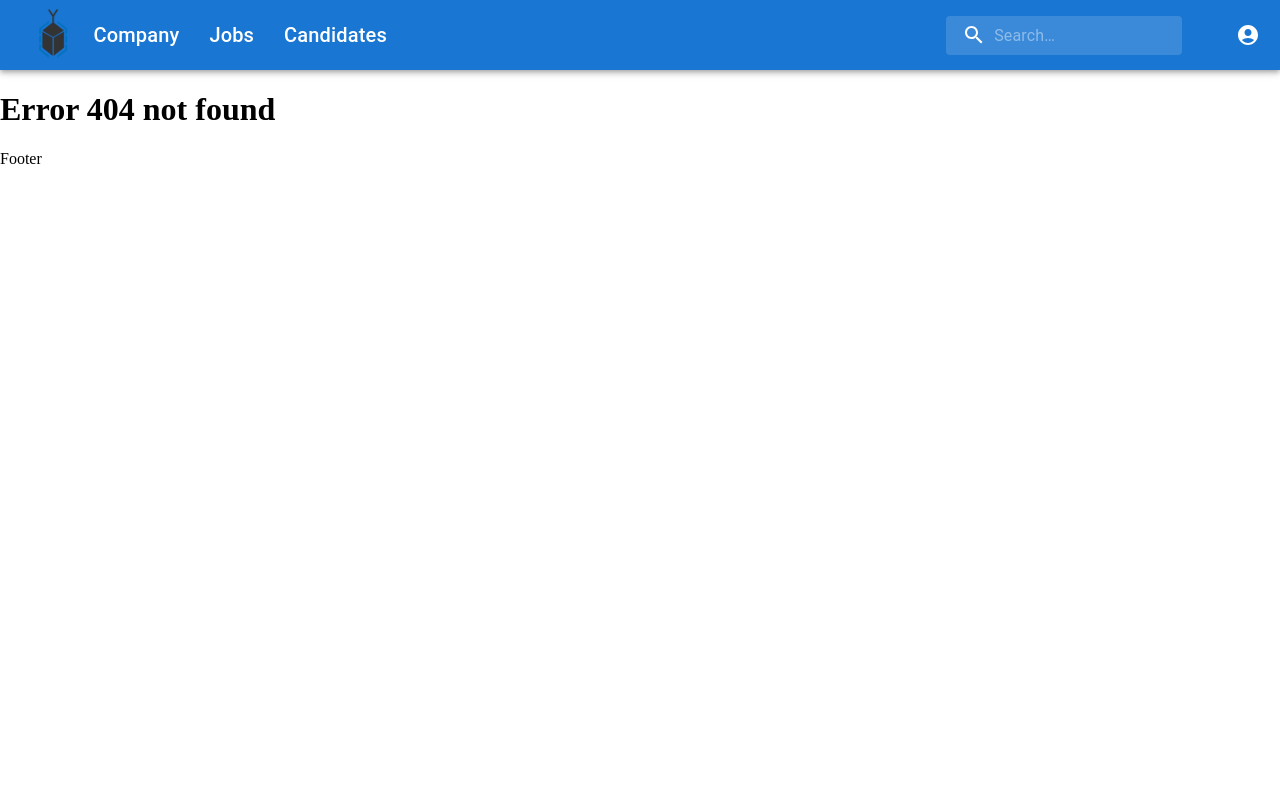
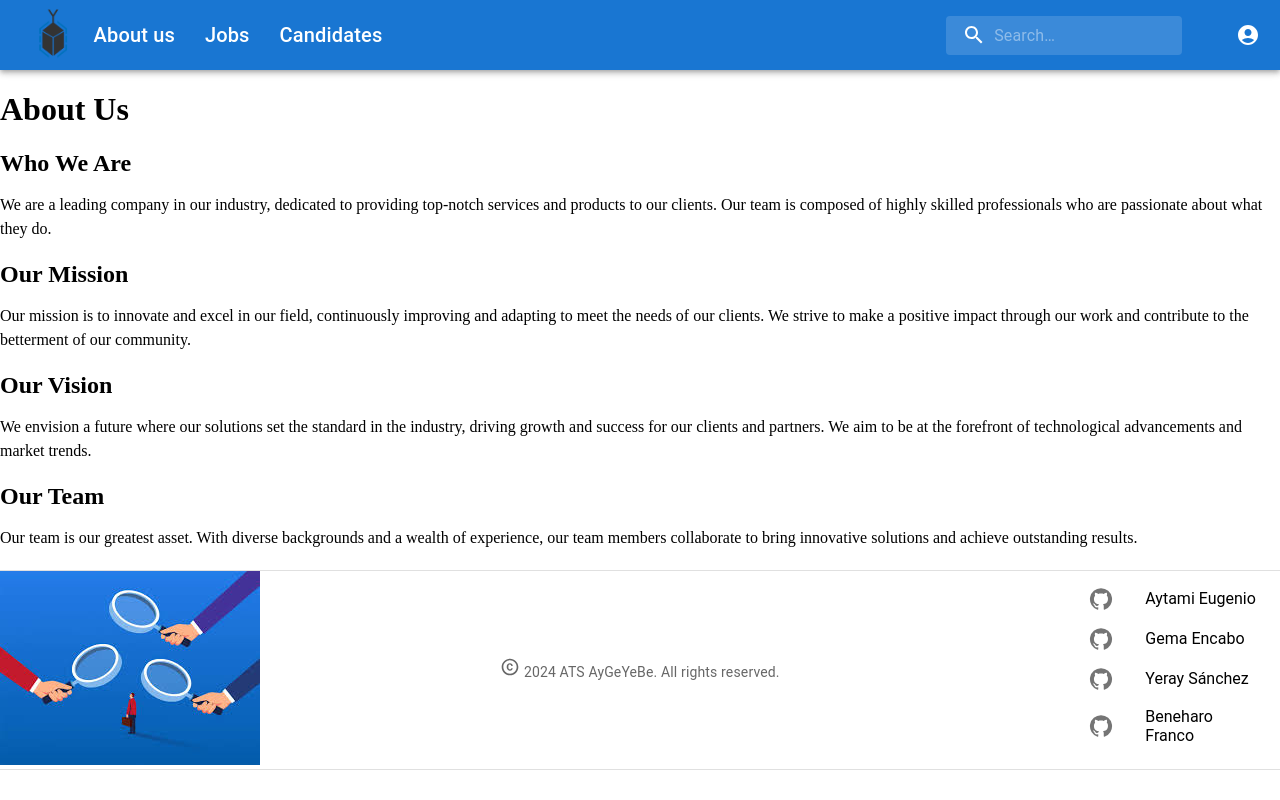
Before and after one commit to BeneharoFranco/atsFronted, a React (Vite) app: page /about in a window 1280 px wide. Before the commit this address had no page. Built offline with nearby package versions, Linux system fonts and the light colour scheme.

Commit message:
header w/about

```diff
--- a/src/components/Footer/Footer.jsx
+++ b/src/components/Footer/Footer.jsx
@@ -1,10 +1,95 @@
-// import React from 'react'
-import "./Footer.css";
+import * as React from "react";
+import Box from "@mui/material/Box";
+import List from "@mui/material/List";
+import ListItem from "@mui/material/ListItem";
+import ListItemButton from "@mui/material/ListItemButton";
+import ListItemIcon from "@mui/material/ListItemIcon";
+import Divider from "@mui/material/Divider";
+import GitHubIcon from "@mui/icons-material/GitHub";
+import { Grid, Link, Typography } from "@mui/material";
+import { Copyright } from "@mui/icons-material";
 
-const Footer = () => {
+export default function BasicList() {
   return (
-    <footer>Footer</footer>
-  )
+    <Box sx={{ width: "100%", bgcolor: "background.paper" }}>
+      <Divider />
+      <Grid container spacing={1}>
+        <Grid item xs={2}>
+          <img src="src/assets/images/Lupas.jpeg"></img>
+        </Grid>
+        <Grid item xs={8} container justifyContent="center" alignItems="center">
+          <Typography variant="body2" color="textSecondary" align="center">
+            <Copyright fontSize="small" /> {new Date().getFullYear()} ATS AyGeYeBe. All rights reserved.
+          </Typography>
+        </Grid>
+        <Grid item xs={2} justifyContent="flex-end">
+          <nav aria-label="main mailbox folders">
+            <List>
+              <ListItem disablePadding>
+                <ListItemButton>
+                  <ListItemIcon>
+                    <GitHubIcon />
+                  </ListItemIcon>
+                  <Link
+                    href="https://github.com/AytamiEugRod"
+                    underline="none"
+                    color="inherit"
+                    fontFamily={"Roboto"}
+                  >
+                    {"Aytami Eugenio"}
+                  </Link>
+                </ListItemButton>
+              </ListItem>
+              <ListItem disablePadding>
+                <ListItemButton>
+                  <ListItemIcon>
+                    <GitHubIcon />
+                  </ListItemIcon>
+                  <Link
+                    href="https://github.com/gemaencabo"
+                    underline="none"
+                    color="inherit"
+                    fontFamily={"Roboto"}
+                  >
+                    {"Gema Encabo"}
+                  </Link>
+                </ListItemButton>
+              </ListItem>
+              <ListItem disablePadding>
+                <ListItemButton>
+                  <ListItemIcon>
+                    <GitHubIcon />
+                  </ListItemIcon>
+                  <Link
+                    href="https://github.com/yeraki"
+                    underline="none"
+                    color="inherit"
+                    fontFamily={"Roboto"}
+                  >
+                    {"Yeray Sánchez"}
+                  </Link>
+                </ListItemButton>
+              </ListItem>
+              <ListItem disablePadding>
+                <ListItemButton>
+                  <ListItemIcon>
+                    <GitHubIcon />
+                  </ListItemIcon>
+                  <Link
+                    href="https://github.com/BeneharoFranco"
+                    underline="none"
+                    color="inherit"
+                    fontFamily={"Roboto"}
+                  >
+                    {"Beneharo Franco"}
+                  </Link>
+                </ListItemButton>
+              </ListItem>
+            </List>
+          </nav>
+        </Grid>
+      </Grid>
+      <Divider />
+    </Box>
+  );
 }
-
-export default Footer
--- a/src/components/Header/Header.jsx
+++ b/src/components/Header/Header.jsx
@@ -13,7 +13,7 @@ import InputBase from '@mui/material/InputBase';
 import { styled, alpha } from '@mui/material/styles';
 import Menu from '@mui/material/Menu';
 import MenuItem from '@mui/material/MenuItem';
-import logo from '../../assets/logo.png';  // Asegúrate de que la ruta es correcta
+import logo from '../../assets/logo.png';
 
 const Search = styled('div')(({ theme }) => ({
   position: 'relative',
@@ -70,9 +70,9 @@ const Header = () => {
       <Toolbar style={{ justifyContent: 'space-between' }}>
         <div style={{ display: 'flex', alignItems: 'center', gap: '30px' }}>
           <Typography variant="h6" noWrap component="div" sx={{ display: { xs: 'none', sm: 'flex' }, alignItems: 'center' }}>
-            <Link to="/" style={{ textDecoration: 'none', color: 'inherit', display: 'flex', alignItems: 'center' }}>
+            <Link to="/about" style={{ textDecoration: 'none', color: 'inherit', display: 'flex', alignItems: 'center' }}>
               <img src={logo} alt="Company Logo" style={{ height: '70px', marginRight: '10px' }} />
-              Company
+              About us
             </Link>
           </Typography>
           <Typography variant="h6" noWrap component="div">
@@ -96,6 +96,7 @@ const Header = () => {
               inputProps={{ 'aria-label': 'search' }}
             />
           </Search>
+
           <IconButton
             edge="end"
             aria-label="account of current user"
--- /dev/null
+++ b/src/page/About/About.css
@@ -0,0 +1,33 @@
+.company-container {
+    padding: 20px;
+    max-width: 800px;
+    margin: 0 auto;
+}
+
+.company-container h1 {
+    text-align: center;
+    margin-bottom: 20px;
+}
+
+.about-section,
+.mission-section,
+.vision-section,
+.team-section {
+    margin-bottom: 20px;
+}
+
+.about-section h2,
+.mission-section h2,
+.vision-section h2,
+.team-section h2 {
+    font-size: 1.5em;
+    margin-bottom: 10px;
+}
+
+.about-section p,
+.mission-section p,
+.vision-section p,
+.team-section p {
+    font-size: 1em;
+    line-height: 1.5;
+}
--- /dev/null
+++ b/src/page/About/About.jsx
@@ -0,0 +1,36 @@
+import React from 'react';
+import './About.css';  // Asegúrate de que la ruta es correcta
+
+const About = () => {
+    return (
+        <div className="about-container">
+            <h1>About Us</h1>
+            <section className="about-section">
+                <h2>Who We Are</h2>
+                <p>
+                    We are a leading company in our industry, dedicated to providing top-notch services and products to our clients. Our team is composed of highly skilled professionals who are passionate about what they do.
+                </p>
+            </section>
+            <section className="mission-section">
+                <h2>Our Mission</h2>
+                <p>
+                    Our mission is to innovate and excel in our field, continuously improving and adapting to meet the needs of our clients. We strive to make a positive impact through our work and contribute to the betterment of our community.
+                </p>
+            </section>
+            <section className="vision-section">
+                <h2>Our Vision</h2>
+                <p>
+                    We envision a future where our solutions set the standard in the industry, driving growth and success for our clients and partners. We aim to be at the forefront of technological advancements and market trends.
+                </p>
+            </section>
+            <section className="team-section">
+                <h2>Our Team</h2>
+                <p>
+                    Our team is our greatest asset. With diverse backgrounds and a wealth of experience, our team members collaborate to bring innovative solutions and achieve outstanding results.
+                </p>
+            </section>
+        </div>
+    );
+};
+
+export default About;
--- a/src/page/Home/Home.jsx
+++ b/src/page/Home/Home.jsx
@@ -4,7 +4,7 @@ import React from "react"
 const Home = () => {
   return (
     <div>
-      Hola Mundo!!!
+      Hello every BODY!!!
     </div>
   )
 }
--- a/src/router/index.jsx
+++ b/src/router/index.jsx
@@ -2,6 +2,7 @@ import { createBrowserRouter } from "react-router-dom";
 import Root from "../layouts/Root";
 import NotFound from "../notfound/NotFound";
 import Home from "../page/Home/Home";
+import About from "../page/About/About";
 
 const router = createBrowserRouter([
   {
@@ -21,6 +22,10 @@ const router = createBrowserRouter([
         path: "/Home",
         element: <Home />,
       },
+      {
+        path: "about",
+        element: <About />,
+      },
     ],
   },
 ]);
```
Also changed, not shown: src/assets/images/Lupas.jpeg (added).
